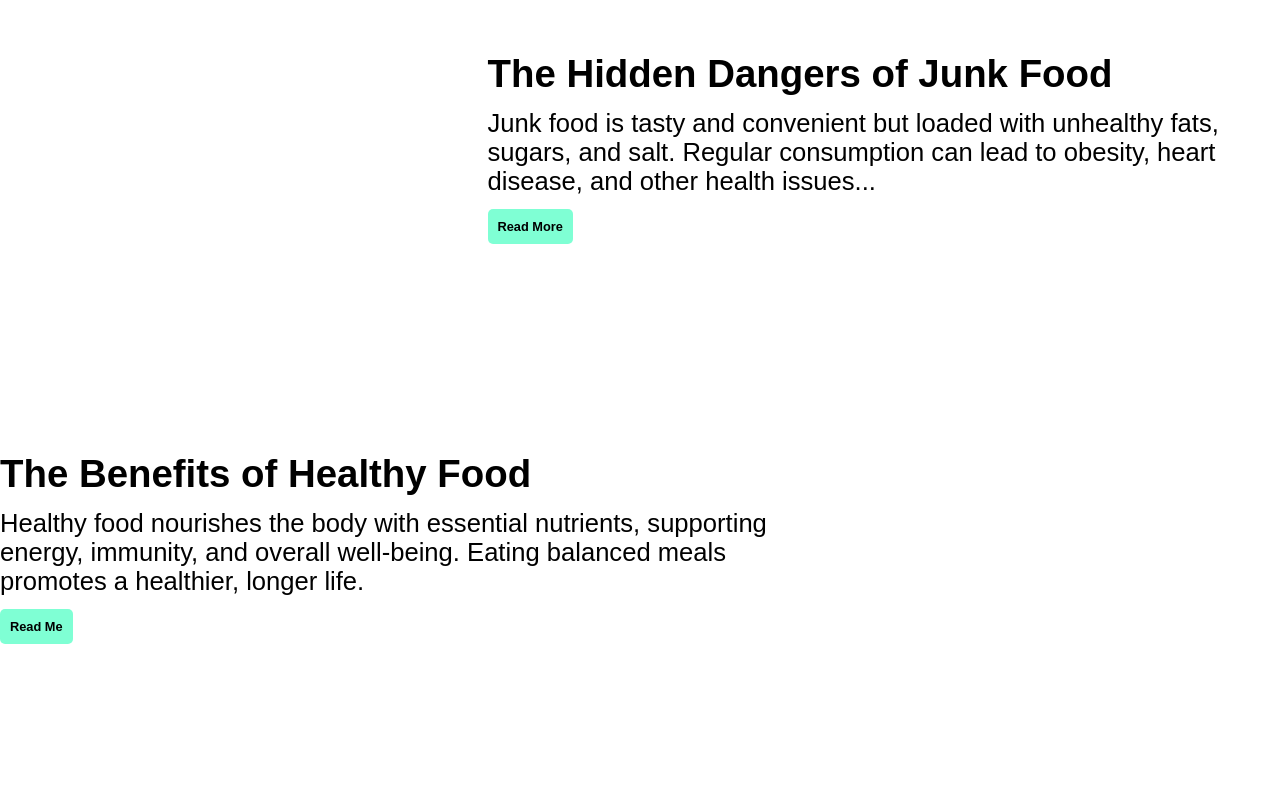
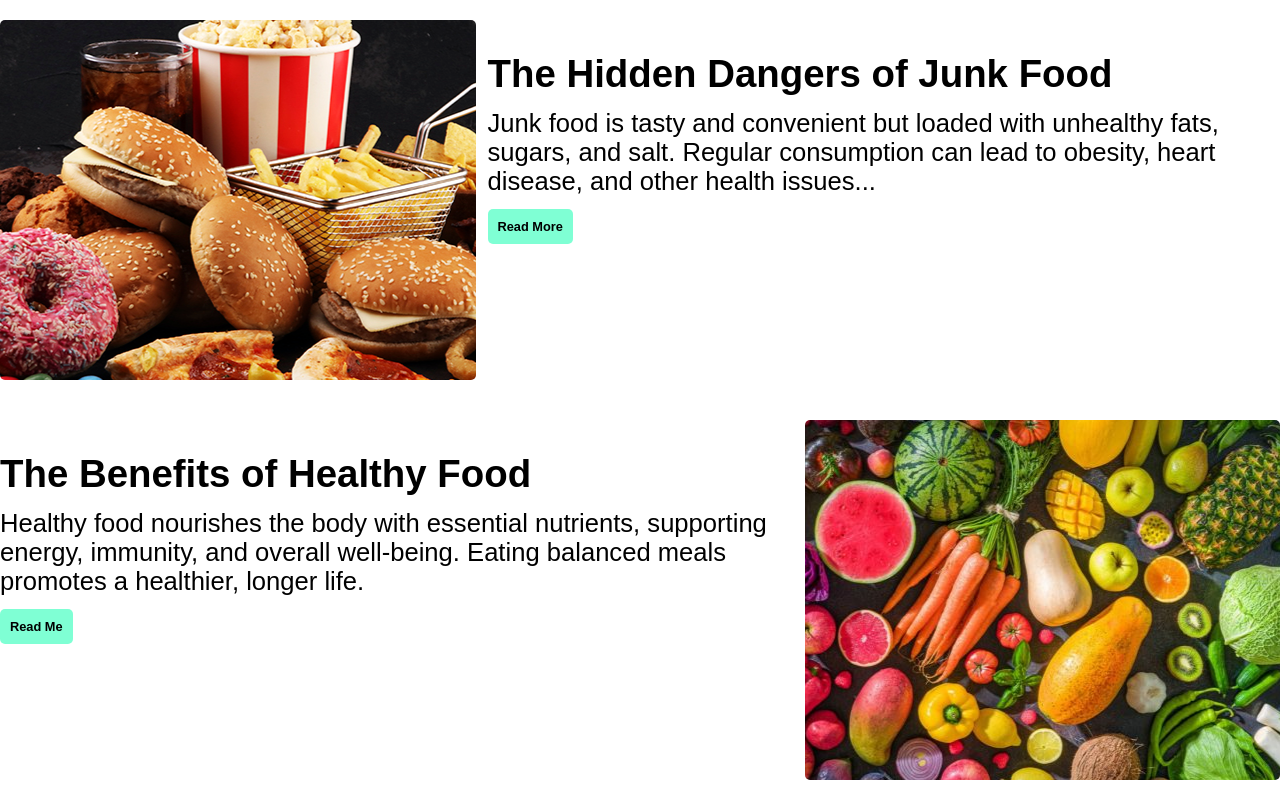
Before and after one commit to codeSmith-006/simple-res-layout, a plain HTML site: page index.html in a window 1280 px wide. Drawn offline with Linux system fonts and the light colour scheme; the site is published under a folder, as on GitHub Pages, so addresses that start at the root find nothing; files whose address does not match are found by name.

Commit message:
fixing css files

```diff
--- a/Styles/style.css
+++ b/Styles/style.css
@@ -28,7 +28,7 @@ html {
 .page-one .part-one .image {
     width: 600px;
     height: 45vh;
-    background: url(/Assets/junk\ food.jpg);
+    background: url(Assets/junk\ food.jpg);
     background-position: center;
     border-radius: 5px;
 }
@@ -74,7 +74,7 @@ html {
 .page-one .part-two .image {
     width: 600px;
     height: 45vh;
-    background: url(/Assets/healty\ food.jpg);
+    background: url(Assets/healty\ food.jpg);
     background-position: center;
     border-radius: 5px;
 }
```
